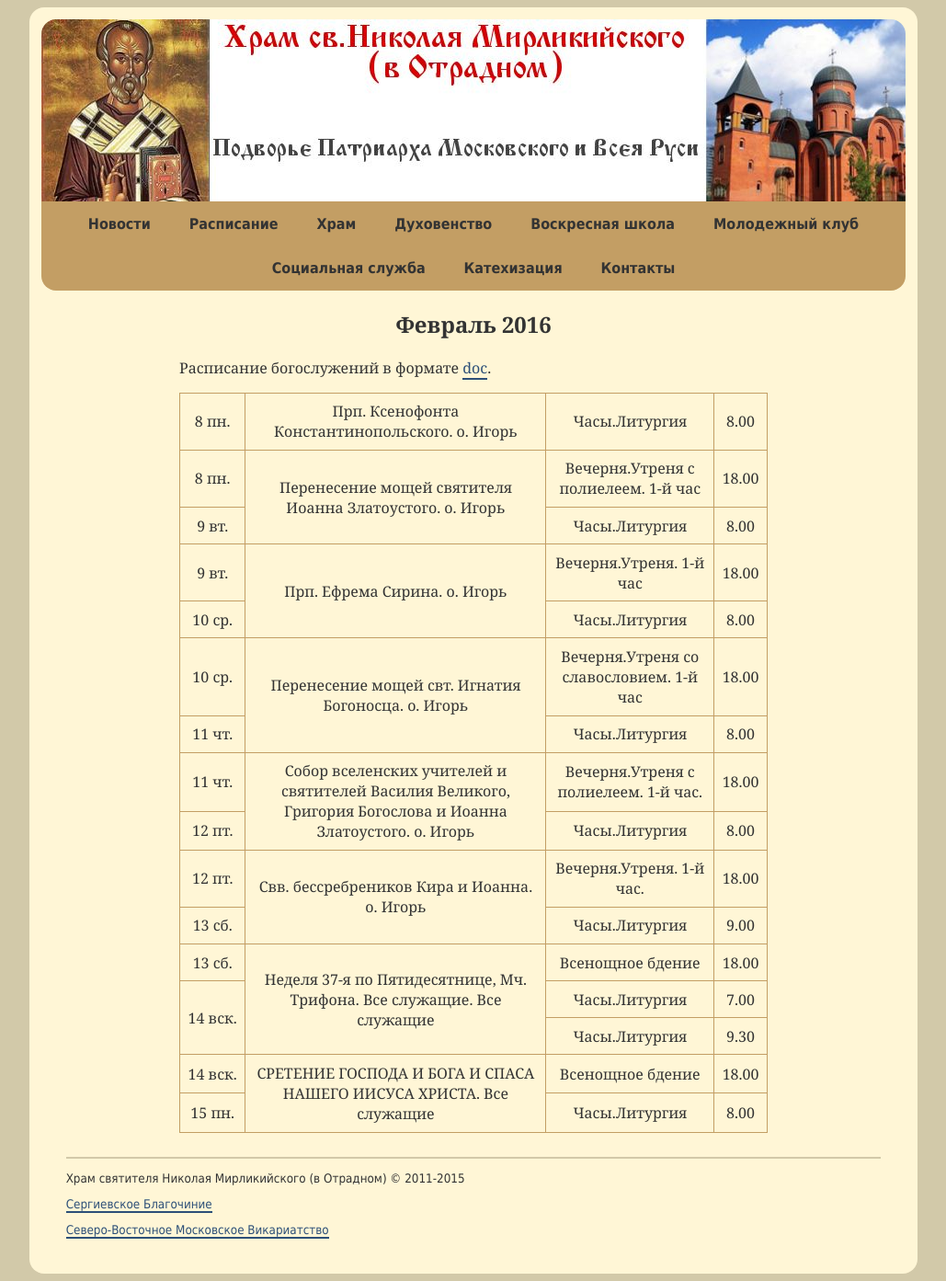
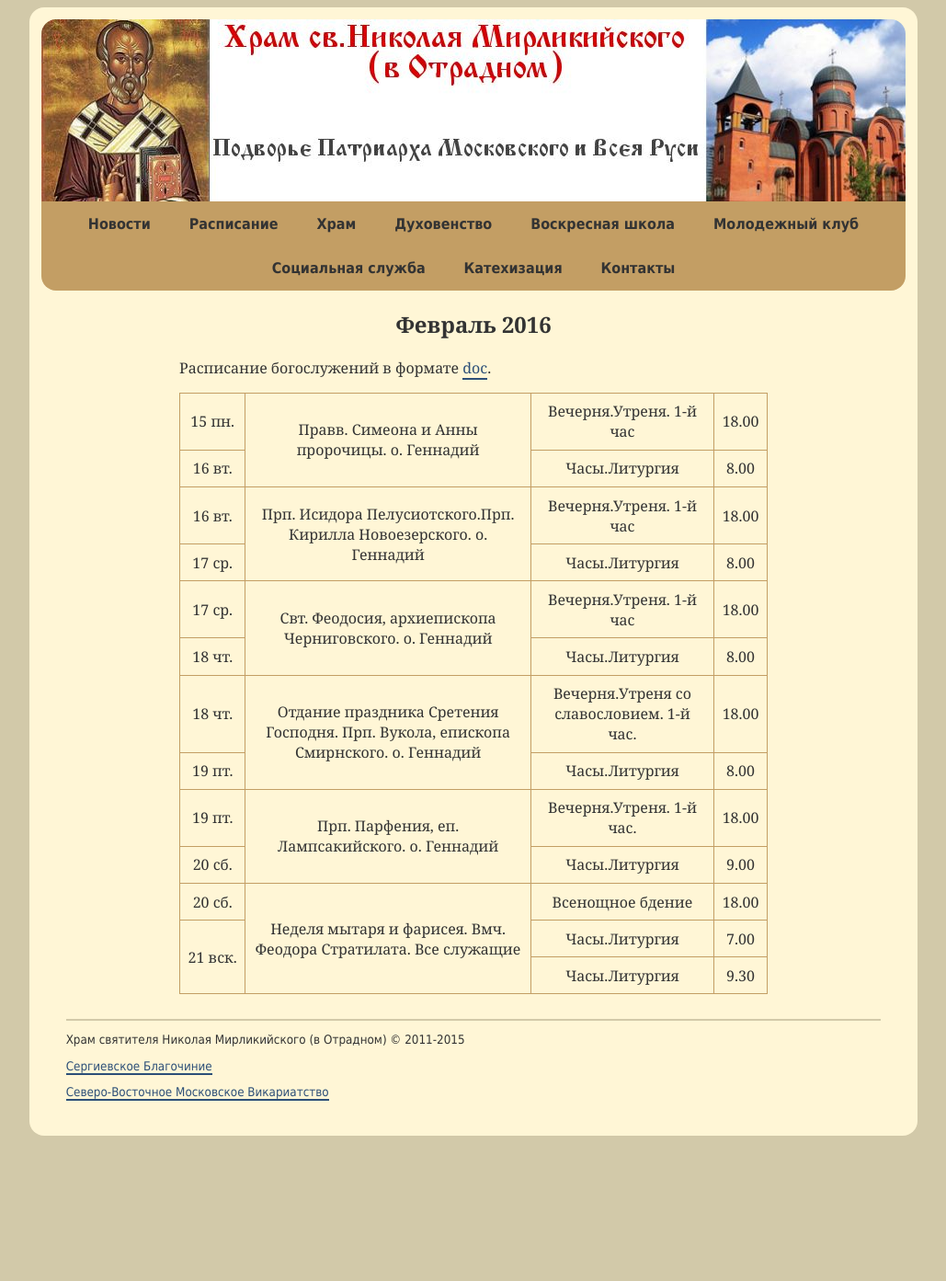
Before and after one commit to hramotradnoe/hramotradnoe.github.io, a Jekyll site: the page built from schedule/index.html, in a window 1280 px wide. Shown: the whole page at 92% size, without its empty margins (125-1154 px from the left). Built offline with Jekyll 4.4.1, drawn with Linux system fonts in a browser that asks for light colours; Markdown is read by kramdown in place of the engine named in the settings; after the commit the page ends 1243 px from its top, so only the background shows below that.

Commit message:
Update schedule.yml

```diff
--- a/_data/schedule.yml
+++ b/_data/schedule.yml
@@ -1,67 +1,54 @@
 period: Февраль 2016
 link: "https://docs.google.com/document/d/1MRnRzMpEdNcRiuZwPqMXle6WDNrjjhkfhUWmukT13HE/edit"
 timetable:
- - description : "Прп. Ксенофонта Константинопольского. о. Игорь"
+ - description : "Правв. Симеона и Анны пророчицы. о. Геннадий"
    services    :
-      - day   : 8&nbsp;пн.
+      - day   : 15&nbsp;пн.
+        time  : '18.00'
+        title : "Вечерня.Утреня. 1-й час"
+      - day   : 16&nbsp;вт.
         time  : '8.00'
         title : "Часы.Литургия"
- - description : "Перенесение мощей святителя Иоанна Златоустого. о. Игорь"
+ - description : "Прп. Исидора Пелусиотского.Прп. Кирилла Новоезерского. о. Геннадий"
    services    :
-      - day   : 8&nbsp;пн.
+      - day   : 16&nbsp;вт.
         time  : '18.00'
-        title : "Вечерня.Утреня с полиелеем. 1-й час"
-      - day   : 9&nbsp;вт.
+        title : "Вечерня.Утреня. 1-й час"
+      - day   : 17&nbsp;ср.
         time  : '8.00'
         title : "Часы.Литургия"
- - description : "Прп. Ефрема Сирина. о. Игорь"
+ - description : "Свт. Феодосия, архиепископа Черниговского. о. Геннадий"
    services    :
-      - day   : 9&nbsp;вт.
+      - day   : 17&nbsp;ср.
         time  : '18.00'
         title : "Вечерня.Утреня. 1-й час"
-      - day   : 10&nbsp;ср.
+      - day   : 18&nbsp;чт.
         time  : '8.00'
         title : "Часы.Литургия"
- - description : "Перенесение мощей свт. Игнатия Богоносца. о. Игорь"
+ - description : "Отдание праздника Сретения Господня. Прп. Вукола, епископа Смирнского. о. Геннадий"
    services    :
-      - day   : 10&nbsp;ср.
+      - day   : 18&nbsp;чт.
         time  : '18.00'
-        title : "Вечерня.Утреня со славословием. 1-й час"
-      - day   : 11&nbsp;чт.
+        title : "Вечерня.Утреня  со славословием. 1-й час."
+      - day   : 19&nbsp;пт.
         time  : '8.00'
         title : "Часы.Литургия"
- - description : "Собор вселенских учителей и святителей Василия Великого, Григория Богослова и Иоанна Златоустого. о. Игорь"
+ - description : "Прп. Парфения, еп. Лампсакийского. о. Геннадий"
    services    :
-      - day   : 11&nbsp;чт.
-        time  : '18.00'
-        title : "Вечерня.Утреня  с полиелеем. 1-й час."
-      - day   : 12&nbsp;пт.
-        time  : '8.00'
-        title : "Часы.Литургия"
- - description : "Свв. бессребреников Кира и Иоанна. о. Игорь"
-   services    :
-      - day   : 12&nbsp;пт.
+      - day   : 19&nbsp;пт.
         time  : '18.00'
         title : "Вечерня.Утреня. 1-й час."
-      - day   : 13&nbsp;сб.
+      - day   : 20&nbsp;сб.
         time  : '9.00'
         title : "Часы.Литургия"
- - description : "Неделя 37-я по Пятидесятнице, Мч. Трифона. Все служащие. Все служащие"
+ - description : "Неделя мытаря и фарисея. Вмч. Феодора Стратилата. Все служащие"
    services    :
-      - day   : 13&nbsp;сб.
+      - day   : 20&nbsp;сб.
         time  : '18.00'
         title : "Всенощное бдение"
-      - day   : 14&nbsp;вск.
+      - day   : 21&nbsp;вск.
         time  : '7.00'
         title : "Часы.Литургия"
-      - day   : 14&nbsp;вск.
+      - day   : 21&nbsp;вск.
         time  : '9.30'
         title : "Часы.Литургия"
- - description : "СРЕТЕНИЕ ГОСПОДА И БОГА И СПАСА НАШЕГО ИИСУСА ХРИСТА. Все служащие"
-   services    :
-      - day   : 14&nbsp;вск.
-        time  : '18.00'
-        title : "Всенощное бдение"
-      - day   : 15&nbsp;пн.
-        time  : '8.00'
-        title : "Часы.Литургия"
```
